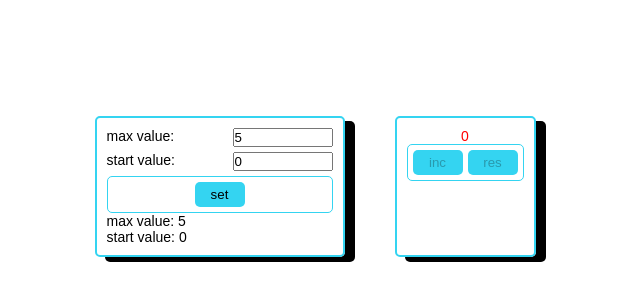
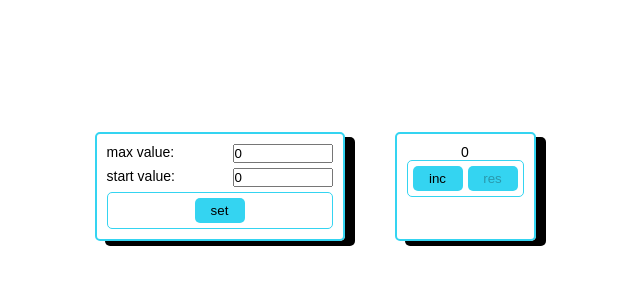
Before and after one commit to FilippSM/counter-sprint-one, a React (Create React App) app: page / in a window 1280 px wide. Shown: the part 214-514 px from the top of the page, without its empty margins (300-940 px from the left). Built offline with nearby package versions, Linux system fonts and the light colour scheme.

Commit message:
add working set value and working counter in counter.tsx

```diff
--- a/src/App.tsx
+++ b/src/App.tsx
@@ -3,19 +3,24 @@ import { Counter } from './sections/counter/Counter';
 import { SetCounter } from './sections/setCounter/SetCounter';
 
 function App() {
-  const [minValue, setMinValue] = useState(0);
-  const [maxValue, setMaxValue] = useState(0); // Установите начальное значение
+  const maxStartValue = 5;
+  const minStartValue = 0;
+
+  const [maxValue, setMaxValue] = useState(maxStartValue);
+  const [minValue, setMinValue] = useState(minStartValue);
+  const [count, setCount] = useState(minValue);
 
   const getNumbers = (maxValue: number, minValue: number) => {
     setMaxValue(maxValue)
     setMinValue(minValue)
+    setCount(minValue);
   }
 
 
   return (
     <div style={{ display: 'flex' }}>
       <SetCounter getNumbers={getNumbers} />
-      <Counter maxValue={maxValue} minValue={minValue}  />
+      <Counter maxValue={maxValue} minValue={minValue}  count={count} setCount={setCount}/>
     </div>
   );
 }
--- a/src/sections/counter/Counter.tsx
+++ b/src/sections/counter/Counter.tsx
@@ -6,35 +6,36 @@ import { Button } from "../../component/Button";
 type CounterType = {
     minValue: number
     maxValue: number
+    count: number
+    setCount: React.Dispatch<React.SetStateAction<number>>
 }
 
 
 export const Counter = (props: CounterType) => {
-    const maxValue = props.maxValue;
-    const minValue = props.minValue;
+    /* const maxValue = props.maxValue;
+    const minValue = props.minValue; */
   /*   const maxValue = 5;
     const minValue = 0; */
 
-    const [count, setCount] = useState<number>(minValue);
+    /* const [count, setCount] = useState<number>(minValue); */
 
 /*     setCount(minValue) */
 
     const increment = () => {
-        setCount(prevCount => prevCount + 1);
+        props.setCount(prevCount => prevCount + 1);
     };
 
     const reset = () => {
-        setCount(minValue);
+        props.setCount(props.minValue);
     };
-
 
 
     return (
         <div className={styles.box}>
-            <Tablo currentCount={count} maxCount={maxValue} />
+            <Tablo currentCount={props.count} maxCount={props.maxValue} />
             <div className={styles.button_container}>
-                <Button callBack={increment} name={"inc"} disabled={count >= maxValue} />
-                <Button callBack={reset} name={"res"} disabled={count === minValue} />
+                <Button callBack={increment} name={"inc"} disabled={props.count >= props.maxValue} />
+                <Button callBack={reset} name={"res"} disabled={props.count === props.minValue} />
             </div>
         </div>
     )
--- a/src/sections/setCounter/SetCounter.tsx
+++ b/src/sections/setCounter/SetCounter.tsx
@@ -8,7 +8,7 @@ type SetCounterType = {
 }
 
 export const SetCounter = (props: SetCounterType) => {
-    const maxValue = 5;
+    const maxValue = 0;
     const minValue = 0;
 
     const [countMax, setCountMax] = useState<number>(maxValue);
@@ -34,8 +34,8 @@ export const SetCounter = (props: SetCounterType) => {
                 <Button callBack={setNumbers} name={"set"} /* disabled={count >= maxValue} */ />
             </div>
            {/*  для проверки */}
-            <div>max value: {countMax}</div>
-            <div>start value: {countMin}</div>
+            {/* <div>max value: {countMax}</div>
+            <div>start value: {countMin}</div> */}
         </div>
     )
 }
```
